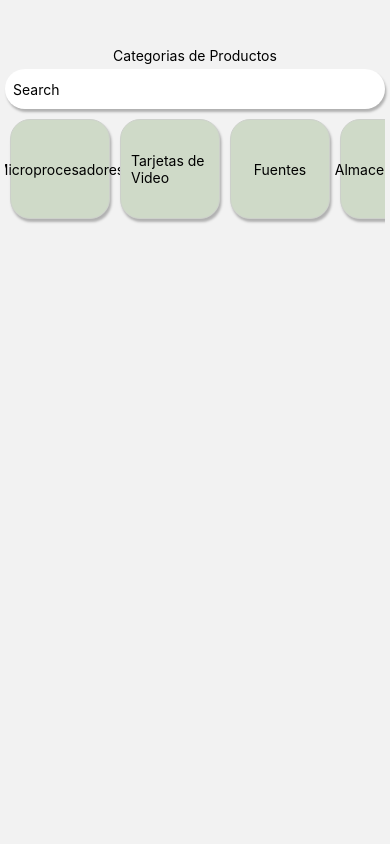
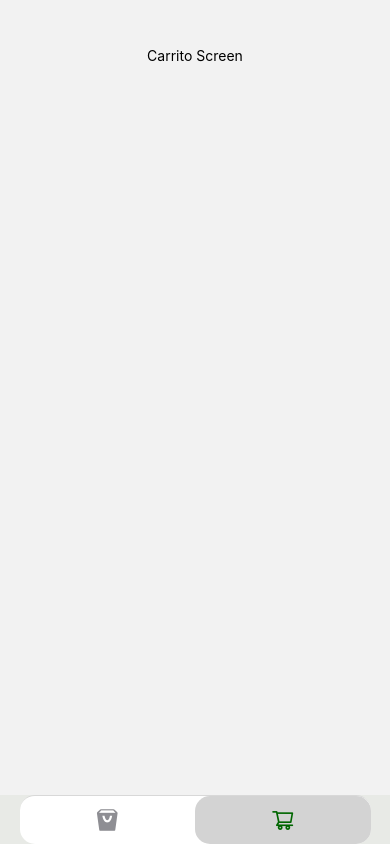
Before and after one commit to fperez-glo/reactNativeEcommerce, a React Native app: screen /CartTab in a window 390 px wide. Built offline with nearby package versions, Linux system fonts and the light colour scheme.

Commit message:
Se agregan las funcionalidades a master

```diff
--- a/App.js
+++ b/App.js
@@ -1,14 +1,13 @@
 import { StyleSheet, View, SafeAreaView } from 'react-native';
-import MainNavigator from './src/navigation/shop';
-import Home from './src/screen/Home';
+import { SafeAreaProvider } from 'react-native-safe-area-context';
+import MainNavigator from './src/navigation';
+import { colors } from './src/styles/globalColors';
 
 export default function App() {
   return (
-    <SafeAreaView style={styles.container}>
-
-        <MainNavigator/>
-
-    </SafeAreaView>
+    <SafeAreaProvider style={styles.container}>
+      <MainNavigator/>
+    </SafeAreaProvider>
 
   );
 }
@@ -16,5 +15,6 @@ export default function App() {
 const styles = StyleSheet.create({
   container: {
     flex: 1,
+    backgroundColor: colors.white
   }
 });
--- a/package.json
+++ b/package.json
@@ -10,6 +10,8 @@
     "eject": "expo eject"
   },
   "dependencies": {
+    "@expo/vector-icons": "^13.0.0",
+    "@react-navigation/bottom-tabs": "^6.3.1",
     "@react-navigation/native": "^6.0.10",
     "@react-navigation/native-stack": "^6.6.2",
     "expo": "~44.0.0",
--- /dev/null
+++ b/src/navigation/index.jsx
@@ -0,0 +1,13 @@
+import { NavigationContainer } from "@react-navigation/native"
+import UserLoggedTabNavigation from "./tabs/UserLogged"
+
+
+const MainNavigator = () => {
+  return (
+    <NavigationContainer>
+        <UserLoggedTabNavigation/>
+    </NavigationContainer>
+  )
+}
+
+export default MainNavigator;
--- a/src/navigation/shop/index.jsx
+++ /dev/null
@@ -1,25 +0,0 @@
-import { NavigationContainer } from '@react-navigation/native';
-import { createNativeStackNavigator } from '@react-navigation/native-stack'
-import CategoriesScreen from "../../components/CategoriesContainer"
-import ProductsScreen from "../../components/ProductsContainer"
-import Home from '../../screen/Home';
-
-const Stack = createNativeStackNavigator();
-
-const MainNavigator = () => {
-  return (
-    <NavigationContainer>
-        <Stack.Navigator initialRouteName='Home'
-          screenOptions={{
-            headerShown: false
-          }}
-        >
-            <Stack.Screen name='Home' component={Home}/>
-            <Stack.Screen name='Categories' component={CategoriesScreen}/>
-            <Stack.Screen name='Products'  component={ProductsScreen}/>
-        </Stack.Navigator>
-    </NavigationContainer>
-  )
-}
-
-export default MainNavigator;
--- /dev/null
+++ b/src/navigation/stacks/cart/index.jsx
@@ -0,0 +1,18 @@
+import { createNativeStackNavigator } from '@react-navigation/native-stack'
+import Cart from "../../../screen/Cart"
+
+const Stack = createNativeStackNavigator();
+
+const CartNavigator = () => {
+  return (
+    <Stack.Navigator initialRouteName='Cart'
+      screenOptions={{
+        headerShown: false
+      }}
+    >
+        <Stack.Screen name='Cart' component={Cart}/>
+    </Stack.Navigator>
+  )
+}
+
+export default CartNavigator;
--- /dev/null
+++ b/src/navigation/stacks/shop/index.jsx
@@ -0,0 +1,23 @@
+import { NavigationContainer } from '@react-navigation/native';
+import { createNativeStackNavigator } from '@react-navigation/native-stack'
+import CategoriesScreen from "../../../components/CategoriesContainer"
+import ProductsScreen from "../../../components/ProductsContainer"
+import Home from '../../../screen/Home';
+
+const Stack = createNativeStackNavigator();
+
+const ShopNavigator = () => {
+  return (
+    <Stack.Navigator initialRouteName='Home'
+      screenOptions={{
+        headerShown: false
+      }}
+    >
+        <Stack.Screen name='Home' component={Home}/>
+        <Stack.Screen name='Categories' component={CategoriesScreen}/>
+        <Stack.Screen name='Products'  component={ProductsScreen}/>
+    </Stack.Navigator>
+  )
+}
+
+export default ShopNavigator;
--- /dev/null
+++ b/src/navigation/tabs/UserLogged.jsx
@@ -0,0 +1,56 @@
+import { createBottomTabNavigator } from '@react-navigation/bottom-tabs';
+import ShopNavigator from "../stacks/shop/index";
+import CartNavigator from "../stacks/cart/index";
+import { StyleSheet } from "react-native";
+import { AntDesign, Entypo } from '@expo/vector-icons';
+
+const BottomTabs = createBottomTabNavigator();
+
+const UserLoggedTabNavigation = () => {
+  return (
+    <BottomTabs.Navigator
+      initialRouteName='ShopTab'
+      screenOptions={{
+        headerShown: false,
+        tabBarShowLabel: false,
+        tabBarStyle: styles.tabBar,
+        tabBarActiveBackgroundColor:"lightgrey",
+        tabBarItemStyle: styles.buttons,
+      }}>
+        <BottomTabs.Screen
+            name= "ShopTab"
+            component={ShopNavigator}
+            options={{
+              tabBarIcon: ({focused}) => {
+                return <Entypo name="shopping-bag" size={24} color={focused ? "#006600" : "#8e8e93"} />
+              }
+            }}
+        />
+        <BottomTabs.Screen
+            name= "CartTab"
+            component={CartNavigator}
+            options={{
+              tabBarIcon: ({focused}) => {
+                return <AntDesign name="shoppingcart" size={24} color={focused ? "#006600" : "#8e8e93"} />
+              },
+            }}
+        />
+    </BottomTabs.Navigator>
+  )
+}
+
+const styles = StyleSheet.create({
+  tabBar: {
+    width: "90%",
+    // backgroundColor:"red",
+    borderRadius: 15,
+    alignSelf: "center",
+
+
+  },
+  buttons: {
+    borderRadius:15,
+  }
+})
+
+export default UserLoggedTabNavigation;
--- a/src/screen/Cart.jsx
+++ b/src/screen/Cart.jsx
@@ -0,0 +1,23 @@
+import { Text, StyleSheet } from "react-native"
+import { SafeAreaView } from "react-native-safe-area-context"
+
+const Cart = () => {
+  return (
+    <SafeAreaView style={styles.cartContainer}>
+      <Text>Carrito Screen</Text>
+    </SafeAreaView>
+
+  )
+}
+
+const styles = StyleSheet.create({
+  cartContainer: {
+    height: "95%",
+    justifyContent: "flex-start",
+    alignItems: "center",
+    padding: 5,
+    marginTop: 42
+  },
+})
+
+export default Cart
```
Also changed, not shown: 2 other files (tests, documents, lock files or other folders).
